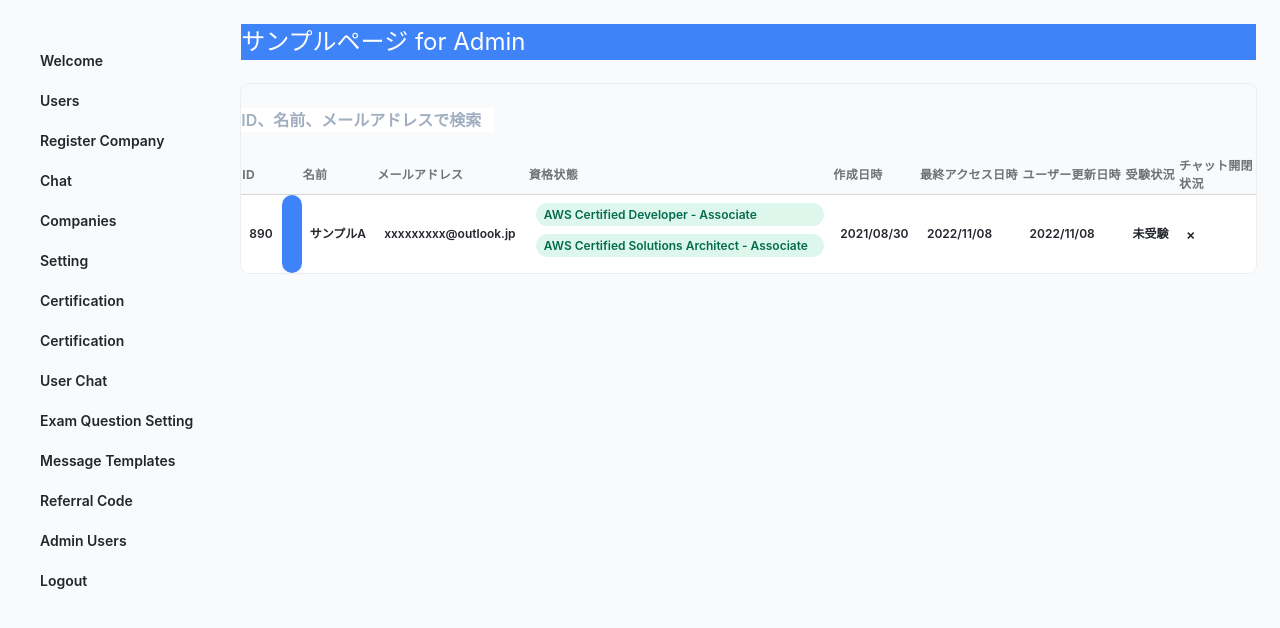
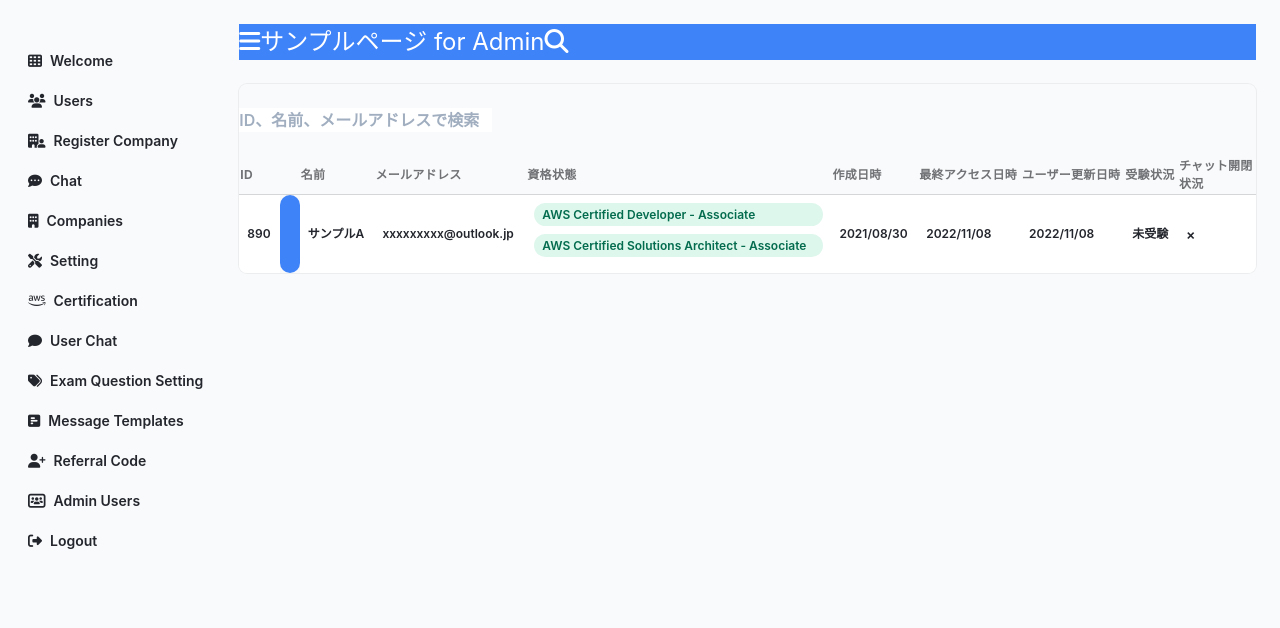
Before and after one commit to Yuma-Tsukakoshi/jober, a website: page src/index.html in a window 1280 px wide. Drawn offline with Linux system fonts and the light colour scheme; files that its build step writes are made by us from their sources.

Commit message:
add:sideバナー完了

```diff
--- a/src/index.html
+++ b/src/index.html
@@ -15,74 +15,69 @@
     <aside class="z-20 flex-shrink-0 hidden w-32 overflow-y-auto md:block">
       <div class="py-4 text-gray-700">
         <ul class="mt-6">
-          <li class="relative px-6 py-2">
+          <li class="relative px-3 py-2">
             <a class="inline-flex items-center w-full text-sm font-semibold" href="#">
-              <span class="ml-4">Welcome</span>
+              <span class="ml-4"><i class="fa-solid fa-table-cells mr-2"></i>Welcome</span>
             </a>
           </li>
-          <li class="relative px-6 py-2">
+          <li class="relative px-3 py-2">
             <a class="inline-flex items-center w-full text-sm font-semibold" href="#">
-              <span class="ml-4">Users</span>
+              <span class="ml-4"><i class="fa-solid fa-users mr-2"></i>Users</span>
             </a>
           </li>
-          <li class="relative px-6 py-2">
+          <li class="relative px-3 py-2">
             <a class="inline-flex items-center w-full text-sm font-semibold" href="#">
-              <span class="ml-4">Register Company</span>
+              <span class="ml-4"><i class="fa-solid fa-building-user mr-2"></i>Register Company</span>
             </a>
           </li>
-          <li class="relative px-6 py-2">
+          <li class="relative px-3 py-2">
             <a class="inline-flex items-center w-full text-sm font-semibold" href="#">
-              <span class="ml-4">Chat</span>
+              <span class="ml-4"><i class="fa-solid fa-comment-dots mr-2"></i>Chat</span>
             </a>
           </li>
-          <li class="relative px-6 py-2">
+          <li class="relative px-3 py-2">
             <a class="inline-flex items-center w-full text-sm font-semibold" href="#">
-              <span class="ml-4">Companies</span>
+              <span class="ml-4"><i class="fa-sharp fa-solid fa-building mr-2"></i>Companies</span>
             </a>
           </li>
-          <li class="relative px-6 py-2">
+          <li class="relative px-3 py-2">
             <a class="inline-flex items-center w-full text-sm font-semibold" href="#">
-              <span class="ml-4">Setting</span>
+              <span class="ml-4"><i class="fa-solid fa-screwdriver-wrench mr-2"></i>Setting</span>
             </a>
           </li>
-          <li class="relative px-6 py-2">
+          <li class="relative px-3 py-2">
             <a class="inline-flex items-center w-full text-sm font-semibold" href="#">
-              <span class="ml-4">Certification</span>
+              <span class="ml-4"><i class="fa-brands fa-aws mr-2"></i>Certification</span>
             </a>
           </li>
-          <li class="relative px-6 py-2">
+          <li class="relative px-3 py-2">
             <a class="inline-flex items-center w-full text-sm font-semibold" href="#">
-              <span class="ml-4">Certification</span>
+              <span class="ml-4"><i class="fa-solid fa-comment mr-2"></i>User Chat</span>
             </a>
           </li>
-          <li class="relative px-6 py-2">
+          <li class="relative px-3 py-2">
             <a class="inline-flex items-center w-full text-sm font-semibold" href="#">
-              <span class="ml-4">User Chat</span>
+              <span class="ml-4"><i class="fa-solid fa-tags mr-2"></i>Exam Question Setting</span>
             </a>
           </li>
-          <li class="relative px-6 py-2">
+          <li class="relative px-3 py-2">
             <a class="inline-flex items-center w-full text-sm font-semibold" href="#">
-              <span class="ml-4">Exam Question Setting</span>
+              <span class="ml-4"><i class="fa-solid fa-square-poll-horizontal mr-2"></i>Message Templates</span>
             </a>
           </li>
-          <li class="relative px-6 py-2">
+          <li class="relative px-3 py-2">
             <a class="inline-flex items-center w-full text-sm font-semibold" href="#">
-              <span class="ml-4">Message Templates</span>
+              <span class="ml-4"><i class="fa-solid fa-user-plus mr-2"></i>Referral Code</span>
             </a>
           </li>
-          <li class="relative px-6 py-2">
+          <li class="relative px-3 py-2">
             <a class="inline-flex items-center w-full text-sm font-semibold" href="#">
-              <span class="ml-4">Referral Code</span>
+              <span class="ml-4"><i class="fa-solid fa-users-rectangle mr-2"></i>Admin Users</span>
             </a>
           </li>
-          <li class="relative px-6 py-2">
+          <li class="relative px-3 py-2">
             <a class="inline-flex items-center w-full text-sm font-semibold" href="#">
-              <span class="ml-4">Admin Users</span>
-            </a>
-          </li>
-          <li class="relative px-6 py-2">
-            <a class="inline-flex items-center w-full text-sm font-semibold" href="#">
-              <span class="ml-4">Logout</span>
+              <span class="ml-4"><i class="fa-sharp fa-solid fa-right-from-bracket mr-2"></i>Logout</span>
             </a>
           </li>
         </ul>
@@ -92,7 +87,7 @@
     <div class="flex flex-col flex-1 w-full">
       <main class="h-full pb-16 overflow-y-auto">
         <div class="container grid px-6 mx-auto">
-          <h2 class="my-6 w-full text-2xl bg-blue-500 text-white ">サンプルページ for Admin</h2>
+          <h2 class="my-6 w-full text-2xl bg-blue-500 text-white "><i class="fa-solid fa-bars"></i>サンプルページ for Admin<i class="fa-solid fa-magnifying-glass"></i></h2>
           <div class="w-full overflow-hidden rounded-lg shadow-xs">
             <input type="text" class="my-6 font-semibold text-gray-700 " placeholder="ID、名前、メールアドレスで検索"/>
             <div class="w-full overflow-x-auto">
```
